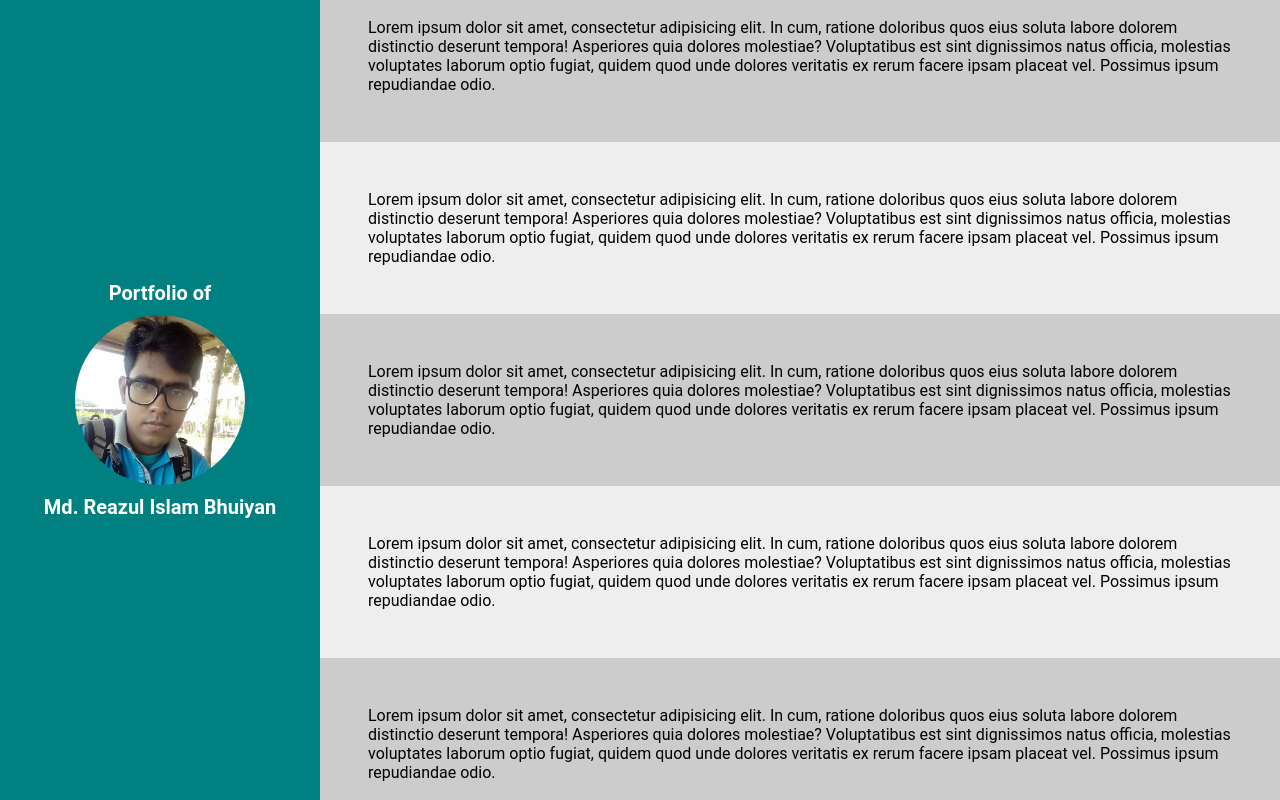
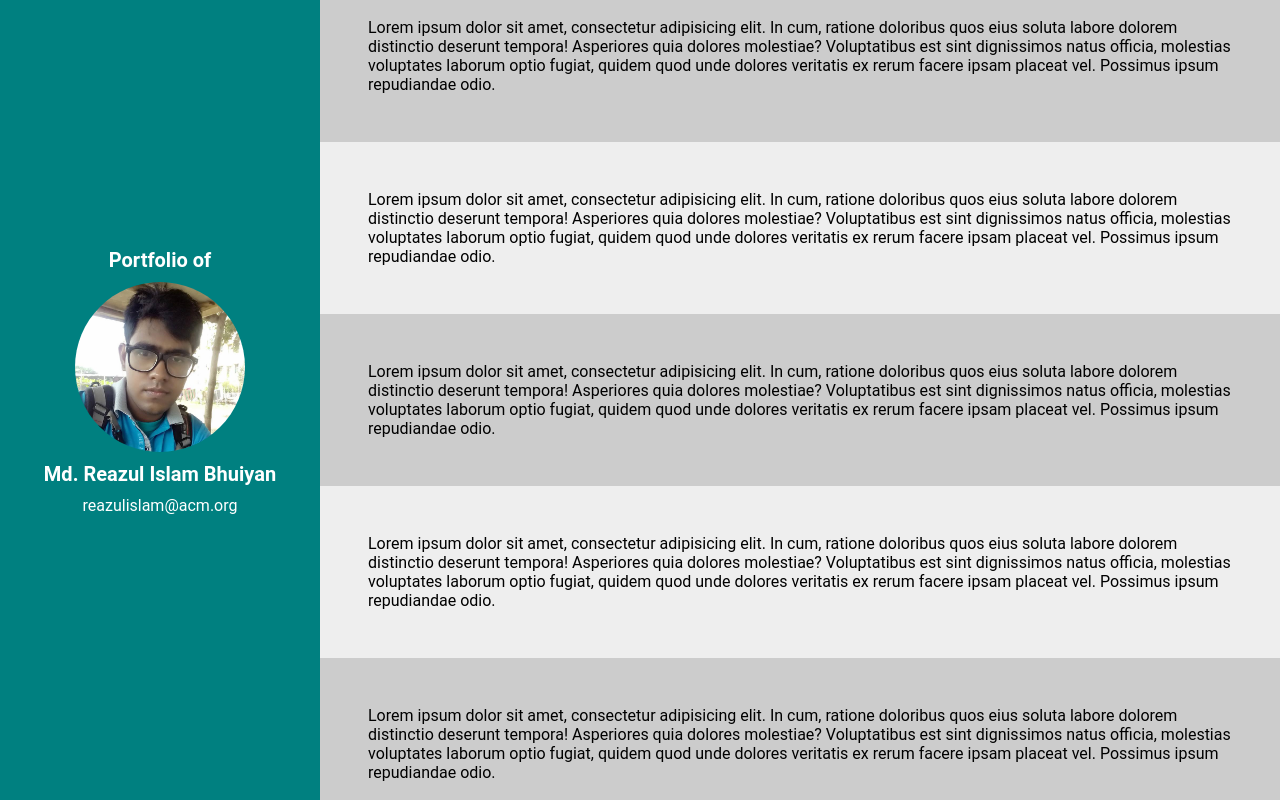
Before and after one commit to Suicchi/suicchi.github.io, a React (Create React App) app: page / in a window 1280 px wide. Built offline with nearby package versions, Linux system fonts and the light colour scheme.

Commit message:
added my email

```diff
--- a/src/Me.js
+++ b/src/Me.js
@@ -9,6 +9,7 @@ const Me = () =>{
             <h1>Portfolio of</h1>
             <img src={myphoto} alt="Me" className="img-rounded" />
             <h1>Md. Reazul Islam Bhuiyan</h1>
+            <p>reazulislam@acm.org</p>
             {/* <p>Software Developer</p> */}
         </div>
     )
```
